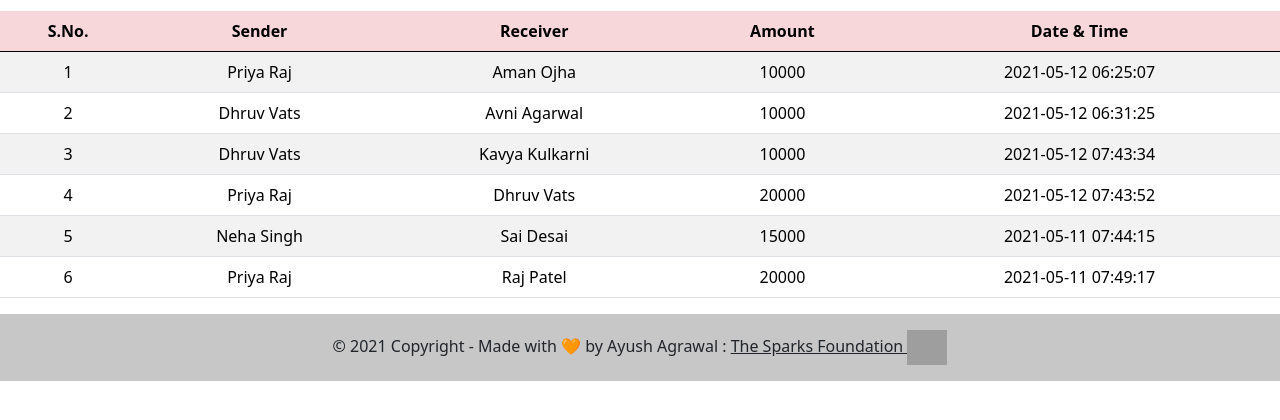
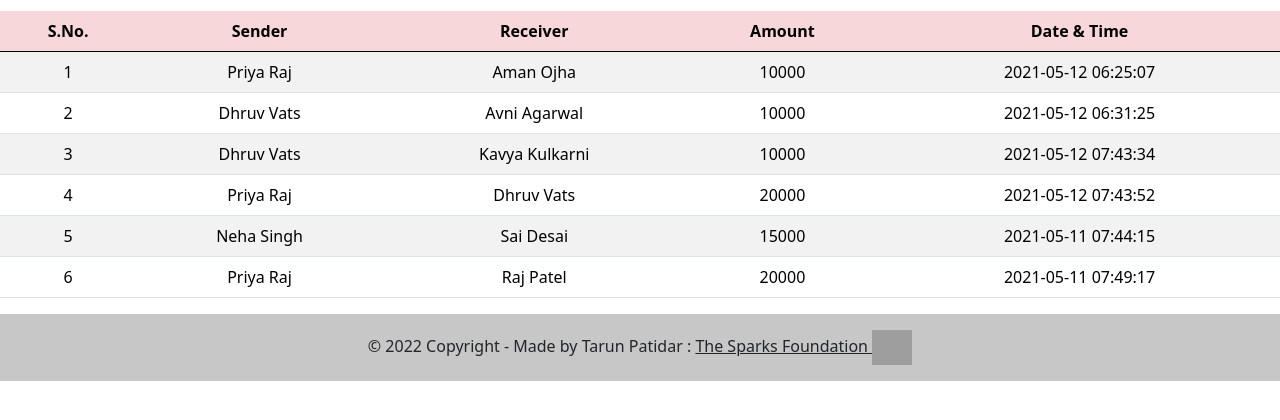
Before and after one commit to Tarun16050/basic-bank-system, a PHP site: page /history.php in a window 1280 px wide. Shown: the part 264-684 px from the top of the page. Run offline with PHP 8.4, Linux system fonts and the light colour scheme; data comes from the database, SQL or seed files in the repository; grey boxes are pictures that could not be loaded.

Commit message:
Update history.php

```diff
--- a/PHP File/history.php
+++ b/PHP File/history.php
@@ -110,7 +110,7 @@ while($rows = mysqli_fetch_assoc($query))
         <footer class="bg-light text-center text-lg-start">
             <!-- Copyright -->
             <div class="text-center p-3" style="background-color: rgba(0, 0, 0, 0.2)">
-                © 2021 Copyright - Made with 🧡 by Ayush Agrawal :
+                © 2022 Copyright - Made  by Tarun Patidar :
                 <a class="text-dark" href="https://www.thesparksfoundationsingapore.org/" target="_blank"> The Sparks
                     Foundation <img src="logos/tsf.png" alt="" width="40" height="35"></a>
             </div>
```
